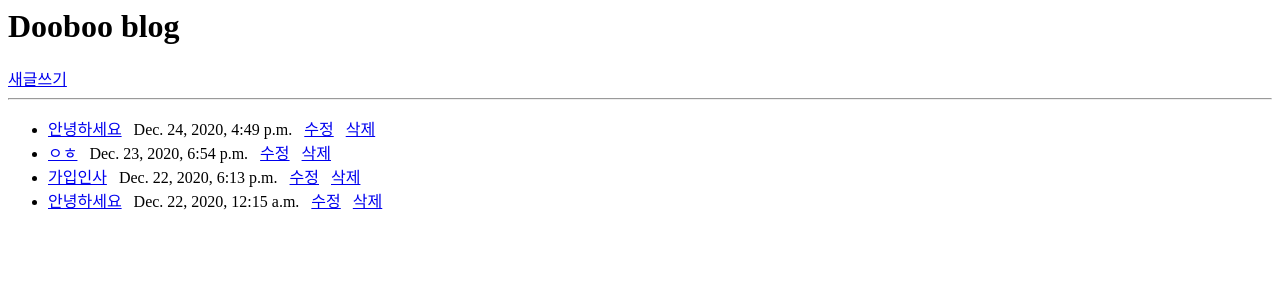
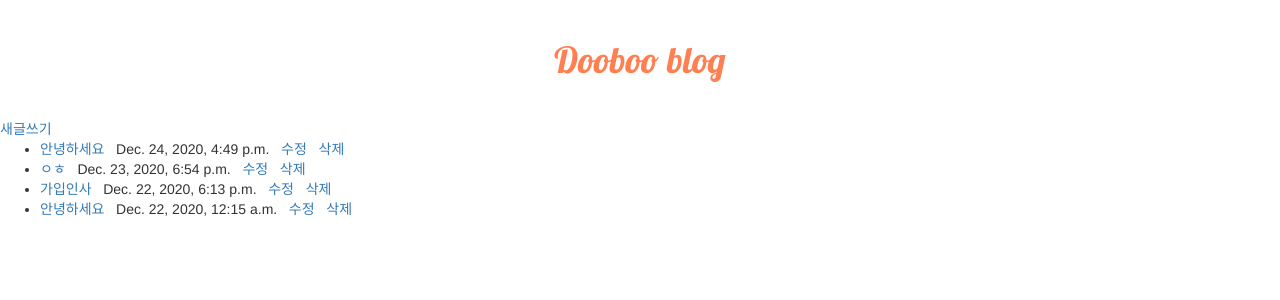
Before and after one commit to Donghyun1228/django_tutorial, a Django app: page /blog/ in a window 1280 px wide. Shown: the top 300 px of the page. Run offline with Django 3.2, Linux system fonts and the light colour scheme; data comes from the database, SQL or seed files in the repository; some libraries are stand-ins or nearby versions.

Commit message:
apply blog css

```diff
--- /dev/null
+++ b/blog/static/blog/css/blog.css
@@ -0,0 +1,6 @@
+.page-header {
+    text-align: center;
+    color: coral;
+    font-family: 'Lobster';
+    border-bottom: none;
+}
--- a/blog/templates/blog/index.html
+++ b/blog/templates/blog/index.html
@@ -1,7 +1,23 @@
+{% load static %}
+
+<head>
+    <title>Dooboo blog</title>
+    <link rel="stylesheet" href="//maxcdn.bootstrapcdn.com/bootstrap/3.2.0/css/bootstrap.min.css">
+    <link rel="stylesheet" href="//maxcdn.bootstrapcdn.com/bootstrap/3.2.0/css/bootstrap-theme.min.css">
+    <link href="//fonts.googleapis.com/css?family=Lobster&subset=latin,latin-ext" rel="stylesheet" type="text/css">
+    <link rel="stylesheet" href="{% static 'blog/css/blog.css' %}"
+</head>
+<body>
+    <div class="page-header">
         <h1>Dooboo blog</h1>
+    </div>
+
+    <div>
         <a href="{% url 'blog:create' %}">새글쓰기</a>
-<hr>
+    </div>
+
     {% if latest_post_list %}
+        <div>
         <ul>
             {% for post in latest_post_list %}
             <li>
@@ -13,7 +29,9 @@
             {% endfor %}
 
         </ul>
+        </div>
 
     {% else %}
-<h1>No posts are available</h1>
+    <p>No posts are available</p>
     {% endif %}
+</body>
```
Lines whose indentation alone changed are shown as unchanged.
